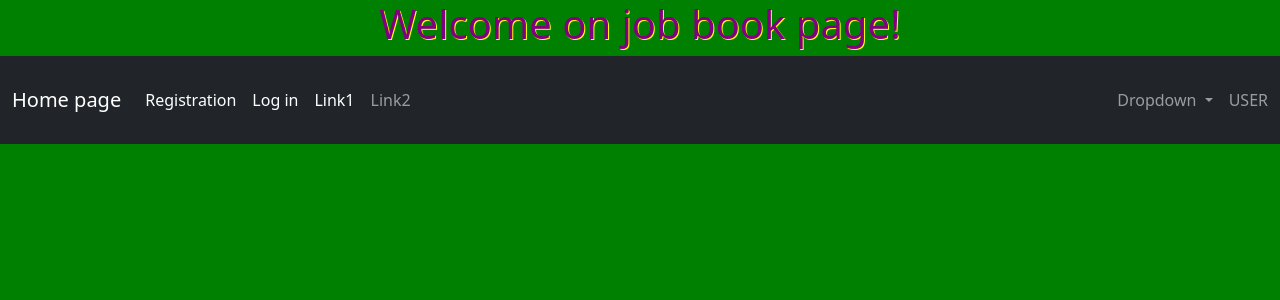
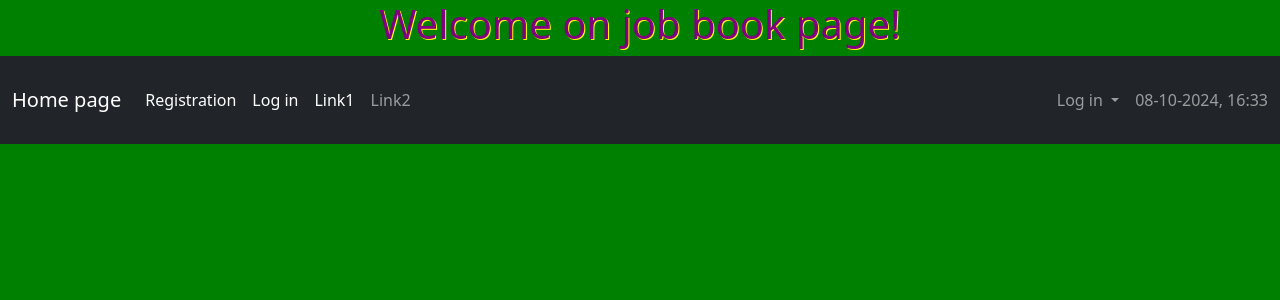
Before and after one commit to 117marta/job_book, a Django app: template home_page/templates/home_page/base.html in a window 1280 px wide. Shown: the top 300 px of the page. Run offline with Django 5.2, Linux system fonts and the light colour scheme; the template is opened without the code that fills it, so the values that code supplies are empty; some libraries are stand-ins or nearby versions.

Commit message:
Dropdown menu depending on whether the user is authenticated

```diff
--- a/home_page/templates/home_page/base.html
+++ b/home_page/templates/home_page/base.html
@@ -42,18 +42,27 @@
                 <div class="collapse navbar-collapse" id="navbarSupportedContent">
                     <ul class="navbar-nav ms-auto">
                         <li class="nav-item dropdown">
-                            <a class="nav-link dropdown-toggle" href="#" id="navbarDropdown" role="button" data-bs-toggle="dropdown" aria-expanded="false">
-                                Dropdown
+                            <a class="nav-link dropdown-toggle" href="" id="navbarDropdown" role="button" data-bs-toggle="dropdown" aria-expanded="false">
+                                {% if user.is_authenticated %}
+                                    <strong>{{ user.get_full_name }}</strong>
+                                {% else %}
+                                    Log in
+                                {% endif %}
                             </a>
-                            <ul class="dropdown-menu" aria-labelledby="navbarDropdown">
-                                <li><a class="dropdown-item" href="#">Action</a></li>
-                                <li><a class="dropdown-item" href="#">Another action</a></li>
-                                <li><hr class="dropdown-divider"></li>
-                                <li><a class="dropdown-item" href="#">Something else here</a></li>
+                            <ul class="dropdown-menu dropdown-menu-end" aria-labelledby="navbarDropdown">
+                                {% if not user.is_authenticated %}
+                                    <li><a class="dropdown-item" href="{% url 'login' %}">Log in</a></li>
+                                    <li><a class="dropdown-item" href="{% url 'registration' %}">Register</a></li>
+                                {% else %}
+                                    <li><a class="dropdown-item" href="#">Action</a></li>
+                                    <li><a class="dropdown-item" href="#">Another action</a></li>
+                                    <li><hr class="dropdown-divider"></li>
+                                    <li><a class="dropdown-item" href="#">Log out</a></li>
+                                {% endif %}
                             </ul>
                         </li>
                         <li class="nav-item ms-2">
-                            <p class="nav navbar-text">USER</p>
+                            <p class="nav navbar-text">{% now "d-m-Y, H:i" %}</p>
                         </li>
                     </ul>
                 </div>
```
Also changed, not shown: users/tests/test_forms.py (+2 -2 lines).
